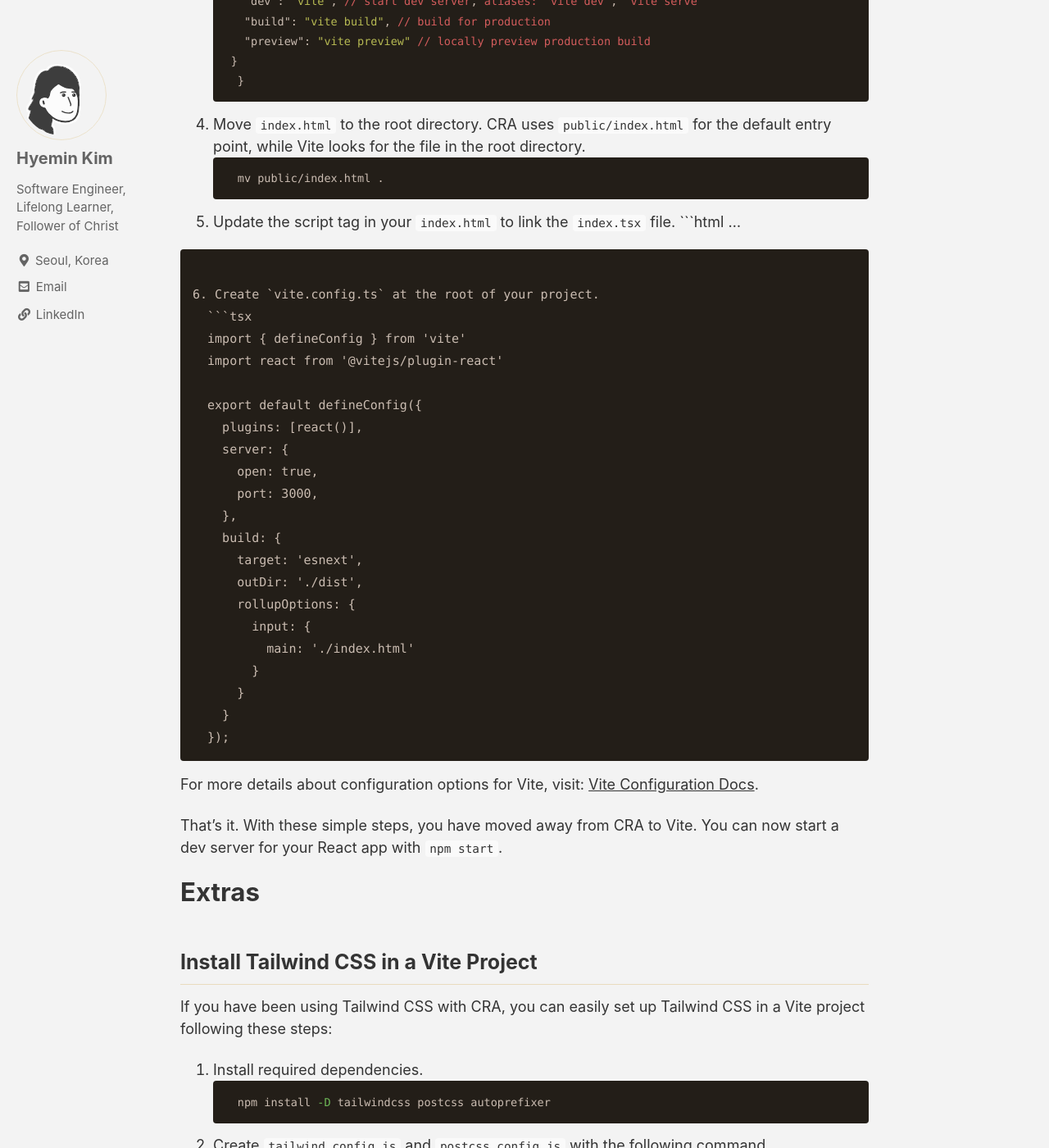
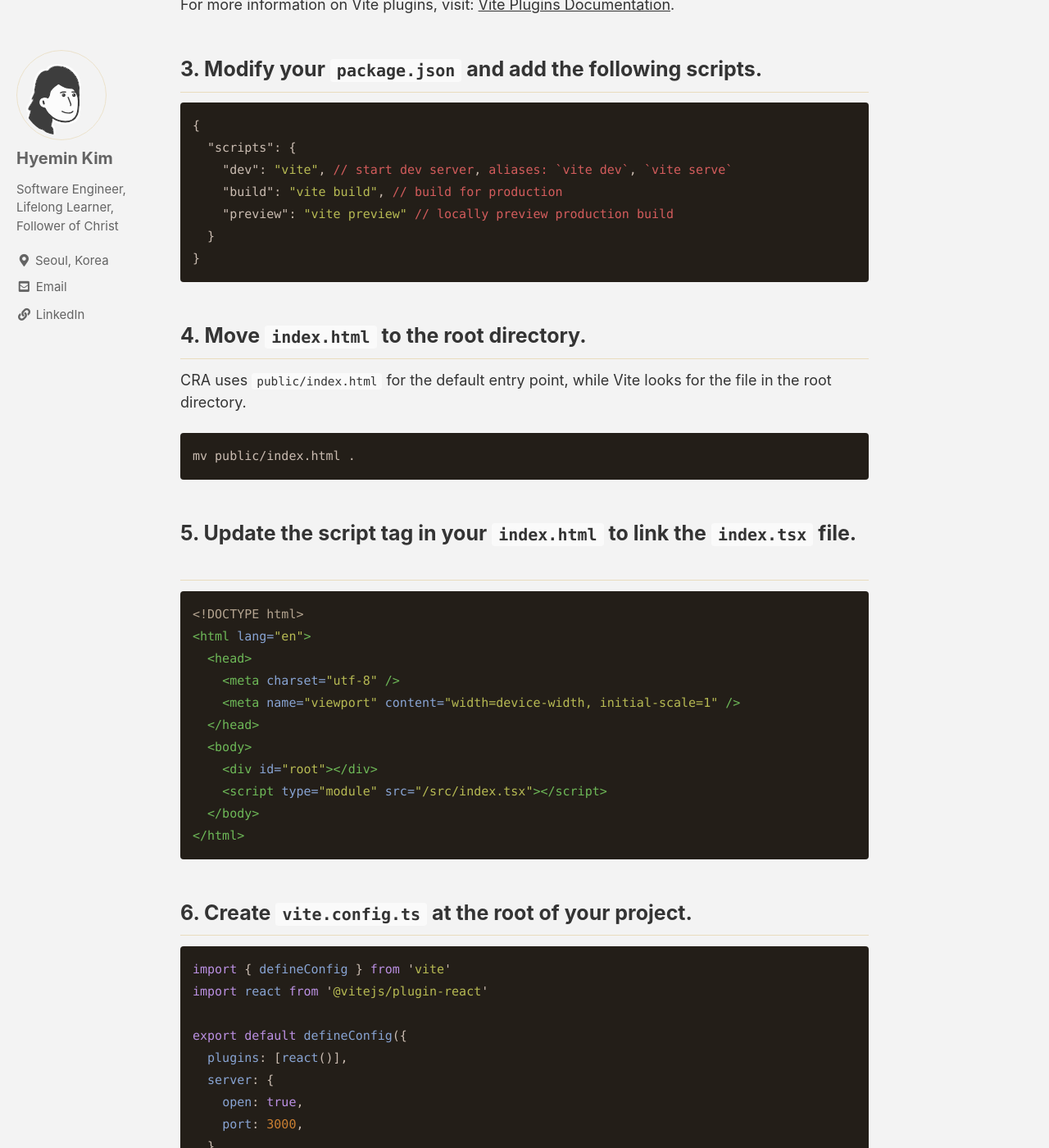
Before and after one commit to hkim-dev/hkim-dev.github.io, a Jekyll site: the page built from _posts/2024-05-10-Migration Guide to Vite from CRA.md, in a window 1280 px wide and 1400 px high, scrolled down 1376 px. Shown: the whole window at 82% size. Built offline with Jekyll 4.4.1, drawn with Linux system fonts in a browser that asks for light colours; cached includes are drawn as plain includes; emoji names are drawn with the system emoji font; a script that is not in the unit is left out; comment, search, counter and statistics services are not loaded; some of the changed text lies outside the part shown.

Commit message:
numbered list with headings

````diff
--- a/_posts/2024-05-10-Migration Guide to Vite from CRA.md
+++ b/_posts/2024-05-10-Migration Guide to Vite from CRA.md
@@ -18,66 +18,73 @@ Create React App (CRA) has long served as a reliable starting point for React pr
 
 # Migration Steps
 
-1. First, remove CRA from your project.
+## 1. First, remove CRA from your project.
   ```bash
   npm uninstall react-scripts
   ```
 
-2. Install Vite dependencies.
-  ```bash
-  npm install vite @vitejs/plugin-react --save-dev
-  ```
-  For more information on Vite plugins, visit: [Vite Plugins Documentation](https://main.vitejs.dev/plugins/).
+## 2. Install Vite dependencies.
+```bash
+npm install vite @vitejs/plugin-react --save-dev
+```
 
-3. Modify your `package.json` and add the following scripts.
-  ```json
-  {
-    "scripts": {
-      "dev": "vite", // start dev server, aliases: `vite dev`, `vite serve`
-      "build": "vite build", // build for production
-      "preview": "vite preview" // locally preview production build
+For more information on Vite plugins, visit: [Vite Plugins Documentation](https://main.vitejs.dev/plugins/).
+
+## 3. Modify your `package.json` and add the following scripts.
+```json
+{
+  "scripts": {
+    "dev": "vite", // start dev server, aliases: `vite dev`, `vite serve`
+    "build": "vite build", // build for production
+    "preview": "vite preview" // locally preview production build
+  }
+}
+```
+
+## 4. Move `index.html` to the root directory.
+CRA uses `public/index.html` for the default entry point, while Vite looks for the file in the root directory.
+```bash
+mv public/index.html .
+```
+
+## 5. Update the script tag in your `index.html` to link the `index.tsx` file.
+```html
+<!DOCTYPE html>
+<html lang="en">
+  <head>
+    <meta charset="utf-8" />
+    <meta name="viewport" content="width=device-width, initial-scale=1" />
+  </head>
+  <body>
+    <div id="root"></div>
+    <script type="module" src="/src/index.tsx"></script>
+  </body>
+</html>
+```
+
+## 6. Create `vite.config.ts` at the root of your project.
+```tsx
+import { defineConfig } from 'vite'
+import react from '@vitejs/plugin-react'
+
+export default defineConfig({
+  plugins: [react()],
+  server: {
+    open: true,
+    port: 3000,
+  },
+  build: {
+    target: 'esnext',
+    outDir: './dist',
+    rollupOptions: {
+      input: {
+        main: './index.html'
+      }
     }
   }
-  ```
-
-4. Move `index.html` to the root directory.
-  CRA uses `public/index.html` for the default entry point, while Vite looks for the file in the root directory.
-  ```bash
-  mv public/index.html .
-  ```
-
-5. Update the script tag in your `index.html` to link the `index.tsx` file.
-  ```html
-  ...
-  <body>
-    <div id="root"></div>
-    <script type="module" src="/src/main.tsx"></script>
-  </body>
-  ```
-
-6. Create `vite.config.ts` at the root of your project.
-  ```tsx
-  import { defineConfig } from 'vite'
-  import react from '@vitejs/plugin-react'
-
-  export default defineConfig({
-    plugins: [react()],
-    server: {
-      open: true,
-      port: 3000,
-    },
-    build: {
-      target: 'esnext',
-      outDir: './dist',
-      rollupOptions: {
-        input: {
-          main: './index.html'
-        }
-      }
-    }
-  });
-  ```
-  For more details about configuration options for Vite, visit: [Vite Configuration Docs](https://vitejs.dev/config/).
+});
+```
+For more details about configuration options for Vite, visit: [Vite Configuration Docs](https://vitejs.dev/config/).
 
 That’s it. With these simple steps, you have moved away from CRA to Vite. You can now start a dev server for your React app with `npm start`.
 
````
